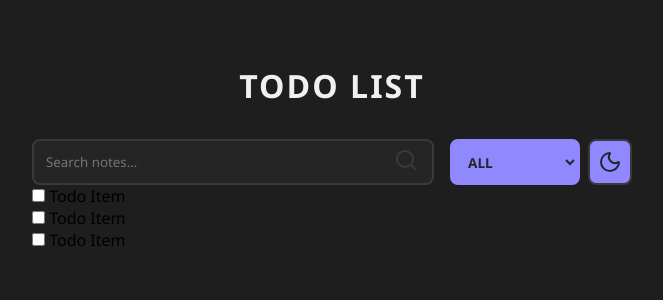
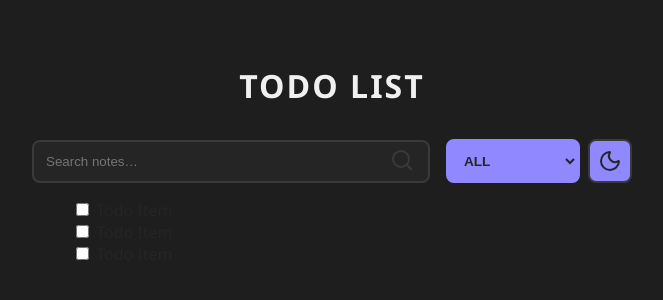
Before and after one commit to mmt20/svelte-todo-app, a SvelteKit app: page / in a window 1280 px wide. Shown: the top 300 px of the page, without its empty margins (308-971 px from the left). Built offline with nearby package versions, Linux system fonts and the light colour scheme.

Commit message:
style(app.scss): refactor theme variables for improved maintainability

```diff
--- a/src/app.scss
+++ b/src/app.scss
@@ -1,29 +1,51 @@
+@use "sass:map";
+
+$themes: (
+  light: (
+    bg: #f0f0f0,
+    surface: #ffffff,
+    text: #252525,
+    muted: #6b6b6b,
+    border: #e0e0e0,
+    accent: #6c63ff,
+    shadow-prim: rgba(108, 99, 255, 0.1),
+  ),
+  dark: (
+    bg: #1e1e1e,
+    surface: #252525,
+    text: #f0f0f0,
+    muted: #b5b5b5,
+    border: #3a3a3a,
+    accent: #8f88ff,
+    shadow-prim: rgba(143, 136, 255, 0.2),
+  ),
+);
+
+@mixin theme-vars($theme-name) {
+  @each $key, $value in map.get($themes, $theme-name) {
+    --#{$key}: #{$value};
+  }
+}
+
 :root {
-  --bg: #f0f0f0;
-  --surface: #ffffff;
-  --text: #252525;
-  --muted: #6b6b6b;
-  --border: #e0e0e0;
-  --accent: #6c63ff;
-
-  // Shadows
-  --shadow-prim: rgba(108, 99, 255, 0.1);
+  @include theme-vars(light);
 }
 
 .dark {
-  --bg: #1e1e1e;
-  --surface: #252525;
-  --text: #f0f0f0;
-  --muted: #b5b5b5;
-  --border: #3a3a3a;
-  --accent: #8f88ff;
-  // Shadows
-  --shadow-prim: rgba(143, 136, 255, 0.2);
+  @include theme-vars(dark);
+}
+*,
+*::before,
+*::after {
+  box-sizing: border-box;
 }
 
-* {
+html {
+  font-family: "Segoe UI", Roboto, system-ui, sans-serif;
+}
+
+body {
   margin: 0;
-  padding: 0;
-  box-sizing: border-box;
-  font-family: "Segoe UI", Roboto, sans-serif;
+  background: var(--bg);
+  color: var(--text);
 }
--- a/src/lib/components/SearchBar.svelte
+++ b/src/lib/components/SearchBar.svelte
@@ -58,11 +58,6 @@
 
       .search-btn {
         padding: 6px;
-
-        svg {
-          width: 18px;
-          height: 18px;
-        }
       }
     }
   }
```
